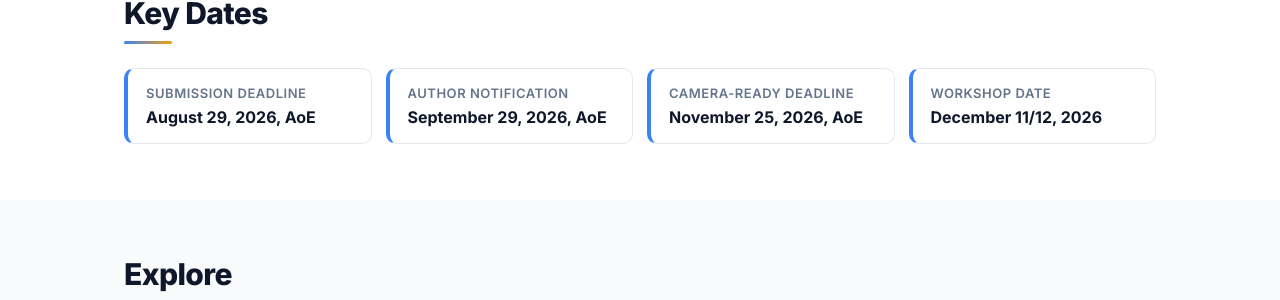
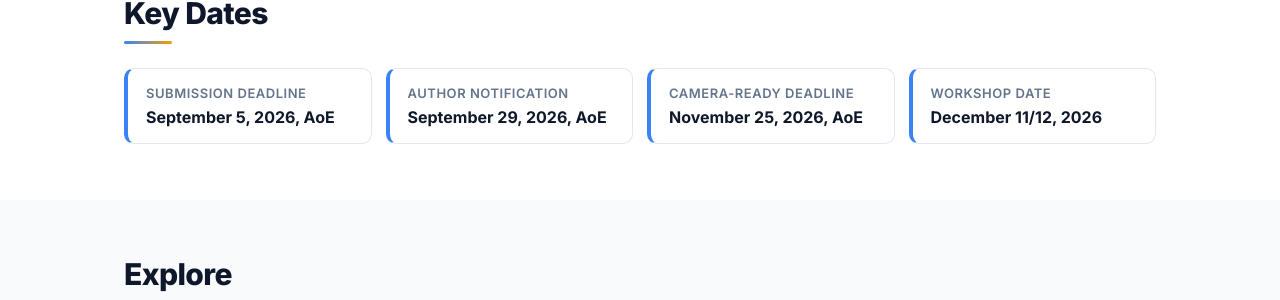
Before and after one commit to PTAworkshop/PTAworkshop.github.io, a Jekyll site: the page built from index.html, in a window 1280 px wide and 900 px high, scrolled down 3039 px. Shown: the part 253-553 px from the top of the window. Built offline with Jekyll 4.4.1, drawn with Linux system fonts in a browser that asks for light colours.

Commit message:
extend submission deadline

```diff
--- a/_data/dates.yml
+++ b/_data/dates.yml
@@ -1,5 +1,5 @@
 - label: Submission deadline
-  value: "August 29, 2026, AoE"
+  value: "September 5, 2026, AoE"
 - label: Author notification
   value: "September 29, 2026, AoE"
 - label: Camera-ready deadline
```
